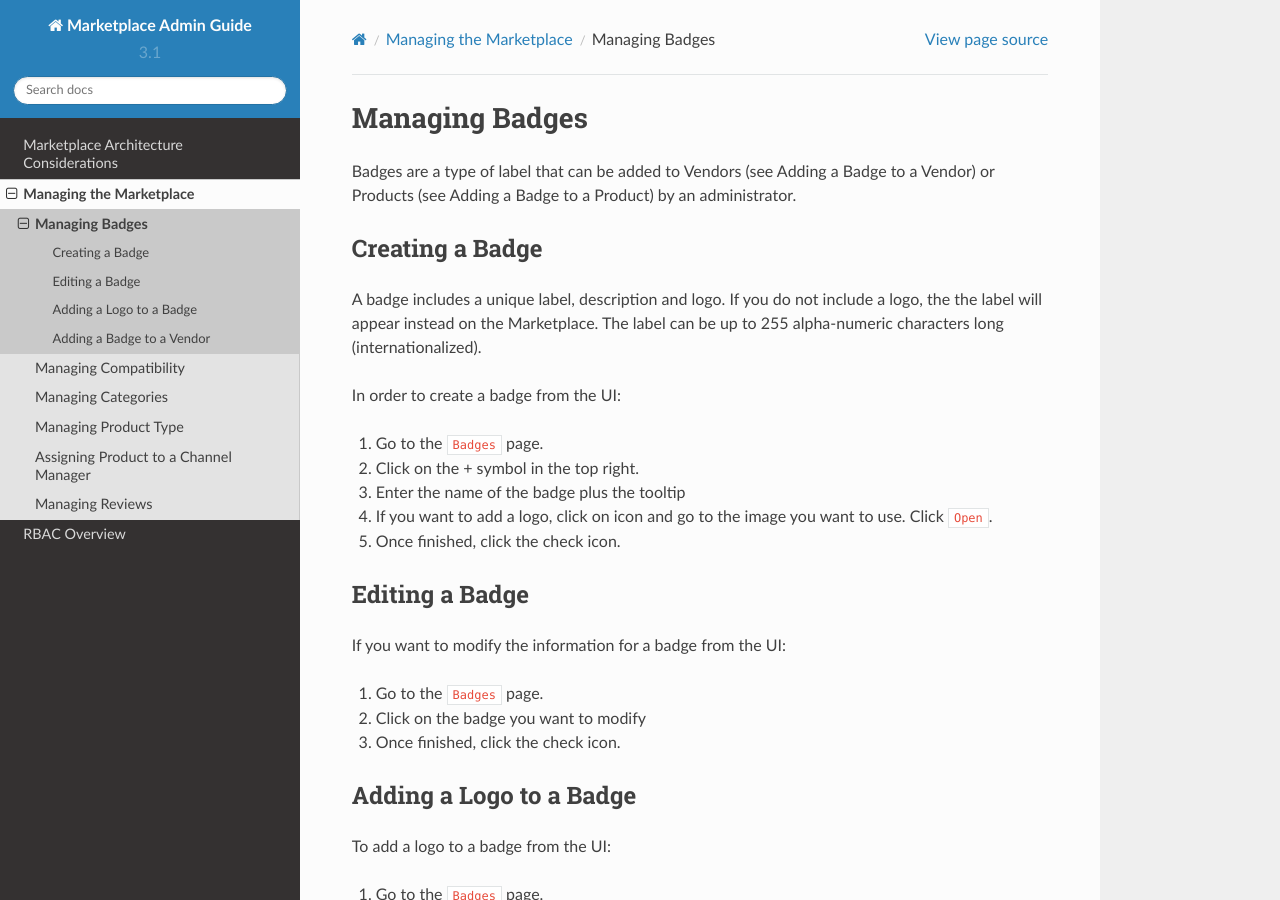
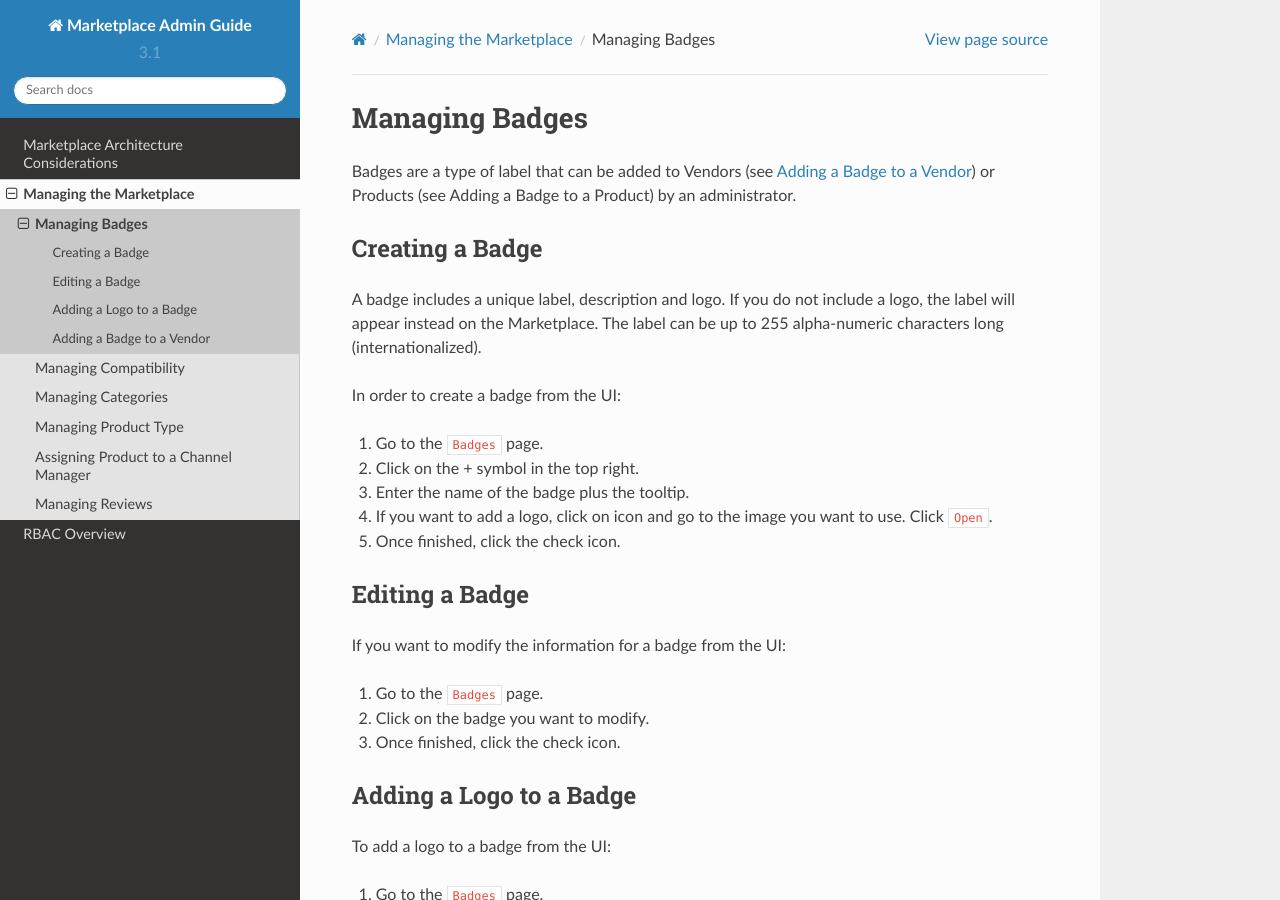
Before and after one commit to usharesoft/marketplace-docs, a Sphinx documentation site: the page built from admin/en/source/pages/manage/manage-badges.rst, in a window 1280 px wide and 900 px high. Built offline with Sphinx 7.4.7 and the Read the Docs theme 2.0.0, drawn with Linux system fonts in a browser that asks for light colours; pages that are not in the unit, such as notebooks, are missing from menus.

Commit message:
MARKETPLACE-4384 fixing typos found by Fujitsu

```diff
--- a/admin/en/source/pages/manage/manage-badges.rst
+++ b/admin/en/source/pages/manage/manage-badges.rst
@@ -5,20 +5,20 @@
 Managing Badges
 -----------------
 
-Badges are a type of label that can be added to Vendors (see Adding a Badge to a Vendor) or Products (see Adding a Badge to a Product) by an administrator.
+Badges are a type of label that can be added to Vendors (see :ref:`add-badge-vendor`) or Products (see Adding a Badge to a Product) by an administrator.
 
 .. _create-badge:
 
 Creating a Badge
 ~~~~~~~~~~~~~~~~
 
-A badge includes a unique label, description and logo. If you do not include a logo, the the label will appear instead on the Marketplace. The label can be up to 255 alpha-numeric characters long (internationalized).
+A badge includes a unique label, description and logo. If you do not include a logo, the label will appear instead on the Marketplace. The label can be up to 255 alpha-numeric characters long (internationalized).
 
 In order to create a badge from the UI:
 
 1. Go to the ``Badges`` page.
 2. Click on the + symbol in the top right.
-3. Enter the name of the badge plus the tooltip
+3. Enter the name of the badge plus the tooltip.
 4. If you want to add a logo, click on icon and go to the image you want to use. Click ``Open``.
 5. Once finished, click the check icon.
 
@@ -28,7 +28,7 @@ Editing a Badge
 If you want to modify the information for a badge from the UI:
 
 1. Go to the ``Badges`` page.
-2. Click on the badge you want to modify
+2. Click on the badge you want to modify.
 3. Once finished, click the check icon.
 
 Adding a Logo to a Badge
```
